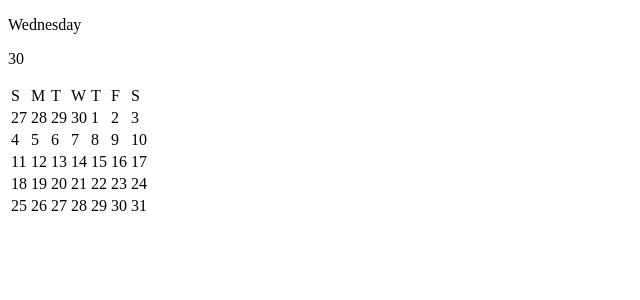
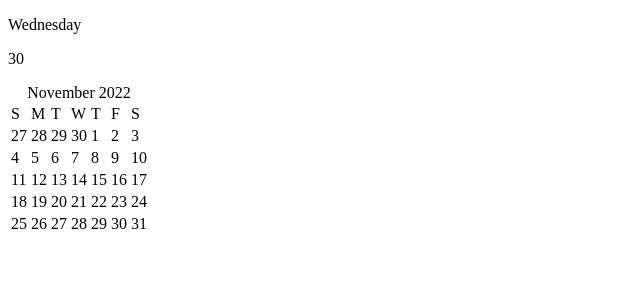
Before and after one commit to Olexandr-Kovalenko-24/Calendar-task-on-React, a React (Create React App) app: page / in a window 1280 px wide. Shown: the top 300 px of the page, without its empty margins (0-640 px from the left). Built offline with nearby package versions, Linux system fonts and the light colour scheme.

Commit message:
add caption

```diff
--- a/src/components/Calendar/CalendarBody/index.js
+++ b/src/components/Calendar/CalendarBody/index.js
@@ -1,3 +1,4 @@
+import { format } from 'date-fns';
 import React from 'react';
 import Month from './Month';
 
@@ -7,12 +8,15 @@ const CalendarBody = () => {
 
     return (
         <table>
+            <caption>
+                {format(new Date(), 'MMMM Y')}
+            </caption>
             <thead>
                 <tr>
                     {weekDays.map((day, index)=><td key={index}>{day}</td>)}
                 </tr>
             </thead>
-        <Month month='11' />
+        <Month />
         </table>
     );
 }
```
